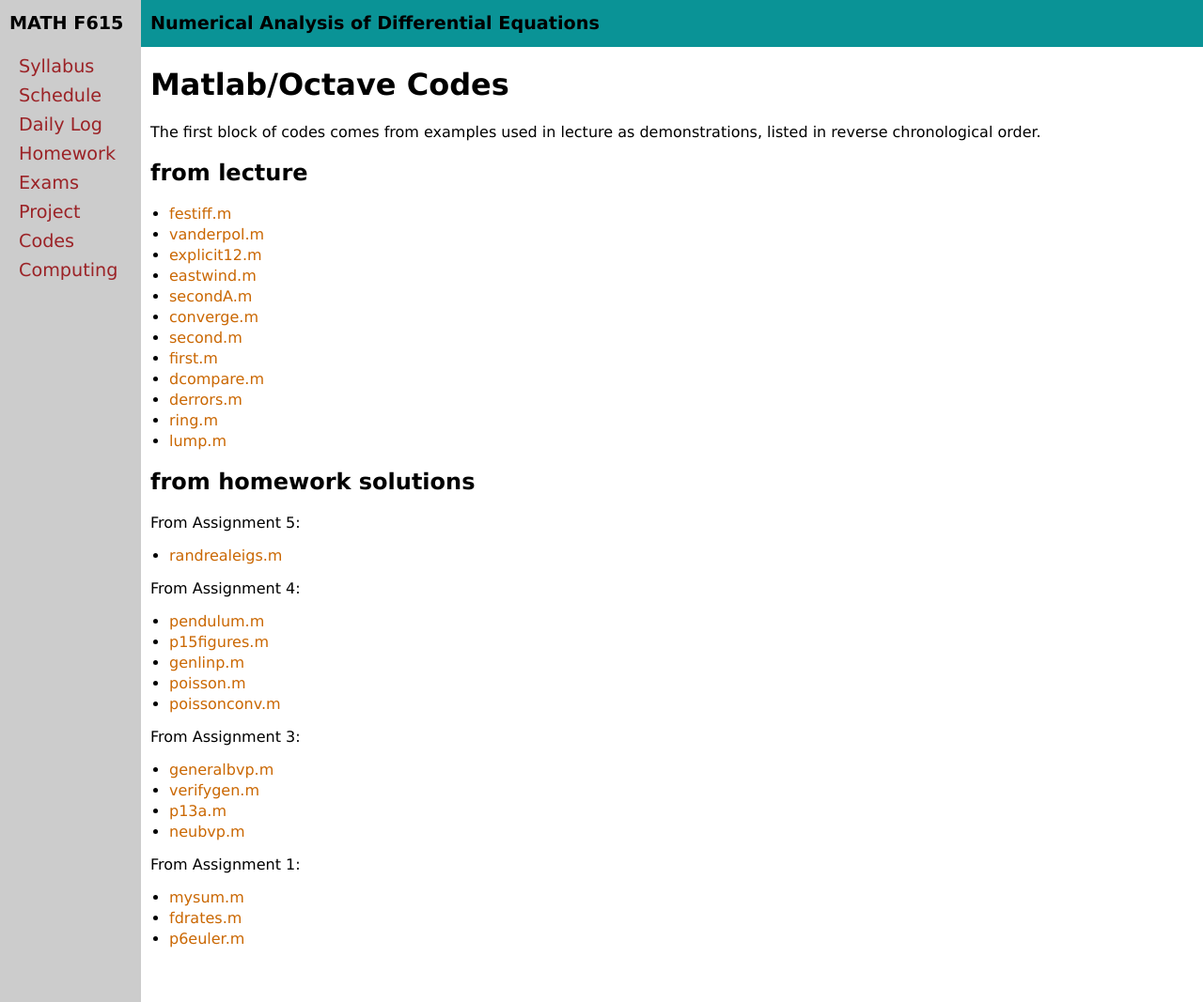
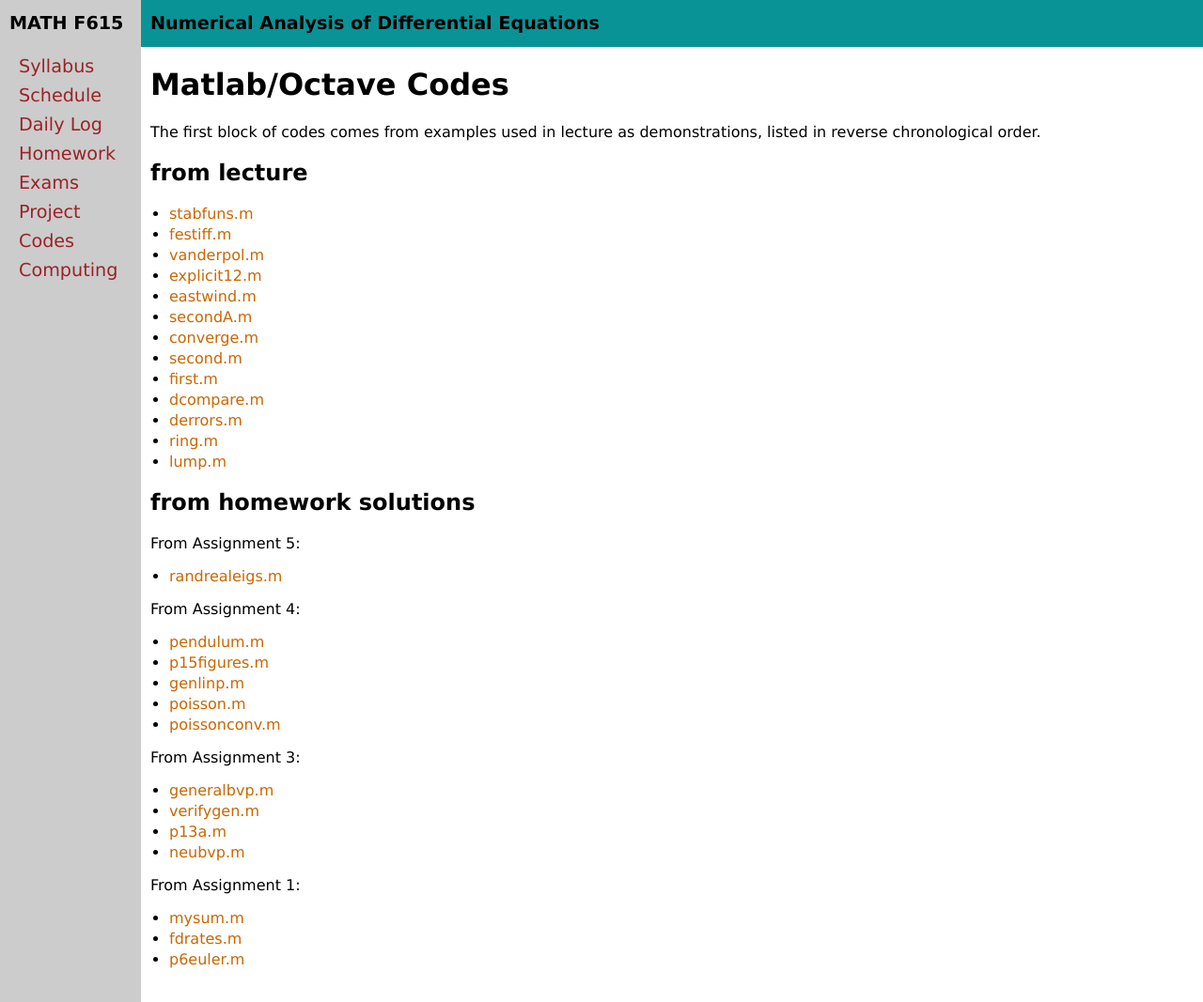
Before and after one commit to bueler/nade, a Jekyll site: the page built from codes.md, in a window 1280 px wide and 1067 px high. Shown: the whole window at 94% size. Built offline with Jekyll 4.4.1, drawn with Linux system fonts in a browser that asks for light colours.

Commit message:
post today code

```diff
--- a/codes.md
+++ b/codes.md
@@ -9,6 +9,7 @@ The first block of codes comes from examples used in lecture as demonstrations,
 
 ## from lecture
 
+  * [stabfuns.m](assets/codes/S25/stabfuns.m)
   * [festiff.m](assets/codes/S25/festiff.m)
   * [vanderpol.m](assets/codes/S25/vanderpol.m)
   * [explicit12.m](assets/codes/S25/explicit12.m)
```
Also changed, not shown: 1 other file.
